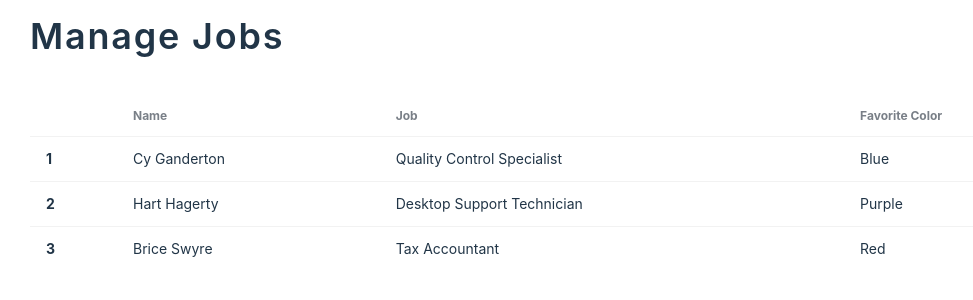
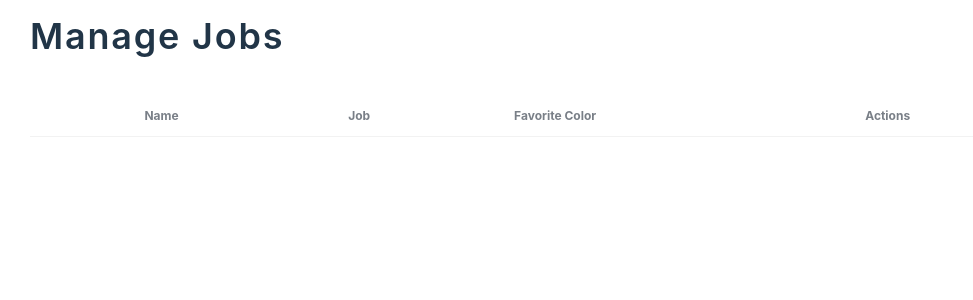
Before and after one commit to amoghyermalkar123/employezy-ui, a React (Vite) app: page /admin/managejobs in a window 1280 px wide. Shown: the top 300 px of the page, without its empty margins (82-1055 px from the left). Built offline with nearby package versions, Linux system fonts and the light colour scheme.

Commit message:
Feature : Manage Jobs Table

```diff
--- a/src/components/adminComp/ApplicationTableComp.tsx
+++ b/src/components/adminComp/ApplicationTableComp.tsx
@@ -1,16 +1,21 @@
 /* eslint-disable @typescript-eslint/no-explicit-any */
-import { useState } from "react";
+
+import { ReactNode } from "react";
 import zustandStore from "../../store/ZustandStore";
 import { CgClose } from "react-icons/cg";
 
 function ApplicationTableComp({ tableData }: any) {
   const { setJobViewState } = zustandStore();
-  const [jobIndex, setJobIndex] = useState(0);
 
   const JobViewState = zustandStore(state => state.jobViewState);
 
   const handleSideBar = () => {
     setJobViewState(true);
+  };
+
+  const parseEval = async (evaluation: string) => {
+    const data = await JSON.parse(evaluation);
+    return data.code.evaluation;
   };
 
   return (
@@ -42,7 +47,6 @@ function ApplicationTableComp({ tableData }: any) {
                     className="btn btn-outline w-max btn-primary"
                     onClick={() => {
                       handleSideBar();
-                      setJobIndex(index);
                     }}
                   >
                     View More
@@ -69,7 +73,7 @@ function ApplicationTableComp({ tableData }: any) {
                   </div>
                   {/* content goes here */}
                   <div className="mt-8">
-                    {item.ai_evaluation}
+                    {(parseEval(item.evaluation) as unknown) as ReactNode}
                   </div>
                 </div>}
             </div>
--- a/src/controllers/AdminController.ts
+++ b/src/controllers/AdminController.ts
@@ -61,7 +61,20 @@ const AllJobs = async (org_id: number) => {
   const { data, error } = await supabase
     .from("JobOpenings")
     .select("*")
-    .eq("org_id", org_id);
+    .eq("org_id", org_id)
+    .neq("is_deleted", true);
+
+  console.log(data, error);
+
+  return data;
+};
+
+//* Update Job status to deleted
+const DeleteJob = async (job_id: number) => {
+  const { data, error } = await supabase
+    .from("JobOpenings")
+    .update({ is_deleted: true })
+    .eq("opening_id", job_id);
 
   console.log(data, error);
 
@@ -72,5 +85,6 @@ export default {
   createJobOpening,
   AllApplications,
   UsersPerJobApplication,
-  AllJobs
+  AllJobs,
+  DeleteJob
 };
--- a/src/pages/admin/AdminDash.tsx
+++ b/src/pages/admin/AdminDash.tsx
@@ -95,11 +95,8 @@ function AdminDash() {
               Create Opening
             </button>
 
-            <li className="mt-5">
-              <a>Sidebar Item 1</a>
-            </li>
-            <li>
-              <a>Sidebar Item 2</a>
+            <li className="mt-5" onClick={() => navigate("/admin/managejobs")}>
+              <a>Manage Jobs</a>
             </li>
           </ul>
         </div>
--- a/src/pages/admin/ManageJobPage.tsx
+++ b/src/pages/admin/ManageJobPage.tsx
@@ -1,4 +1,4 @@
-import { useEffect } from "react";
+import { useEffect, useState } from "react";
 import AdminController from "../../controllers/AdminController";
 import Job from "../../types/jobTypes";
 
@@ -9,13 +9,28 @@ const handleJobs = async () => {
     const JobData: Job[] | null = await AdminController.AllJobs(org.org_id);
     if (JobData) {
       // use JobData
+      return JobData;
     }
   }
 };
 
 function ManageJobPage() {
+  const [jobs, setJobs] = useState<Job[]>([]);
+
+  const handleDelete = async (opening_id: number) => {
+    const res = await AdminController.DeleteJob(opening_id);
+    if (res === null) {
+      console.log(res);
+    }
+  };
+
   useEffect(() => {
-    handleJobs();
+    const data = handleJobs();
+    data.then(jobData => {
+      if (jobData) {
+        setJobs(jobData);
+      }
+    });
   }, []);
 
   return (
@@ -30,34 +45,41 @@ function ManageJobPage() {
               <th>Name</th>
               <th>Job</th>
               <th>Favorite Color</th>
+              <th>Actions</th>
             </tr>
           </thead>
           <tbody>
             {/* row 1 */}
-            <tr>
-              <th>1</th>
-              <td>Cy Ganderton</td>
-              <td>Quality Control Specialist</td>
-              <td>Blue</td>
-            </tr>
+            {jobs.map((item, index) =>
+              <tr key={index}>
+                <th>
+                  {index + 1}
+                </th>
+                <td>
+                  {item.opening_name}
+                </td>
+                <td>
+                  {item.location}
+                </td>
+                <td>
+                  {item.salary}
+                </td>
+                <td>
+                  <button
+                    className="btn btn-error btn-outline"
+                    onClick={() => handleDelete(item.opening_id)}
+                  >
+                    Delete
+                  </button>
+                </td>
+              </tr>
+            )}
             {/* row 2 */}
-            <tr className="hover">
-              <th>2</th>
-              <td>Hart Hagerty</td>
-              <td>Desktop Support Technician</td>
-              <td>Purple</td>
-            </tr>
-            {/* row 3 */}
-            <tr>
-              <th>3</th>
-              <td>Brice Swyre</td>
-              <td>Tax Accountant</td>
-              <td>Red</td>
-            </tr>
           </tbody>
         </table>
       </div>
     </div>
   );
 }
+
 export default ManageJobPage;
```
